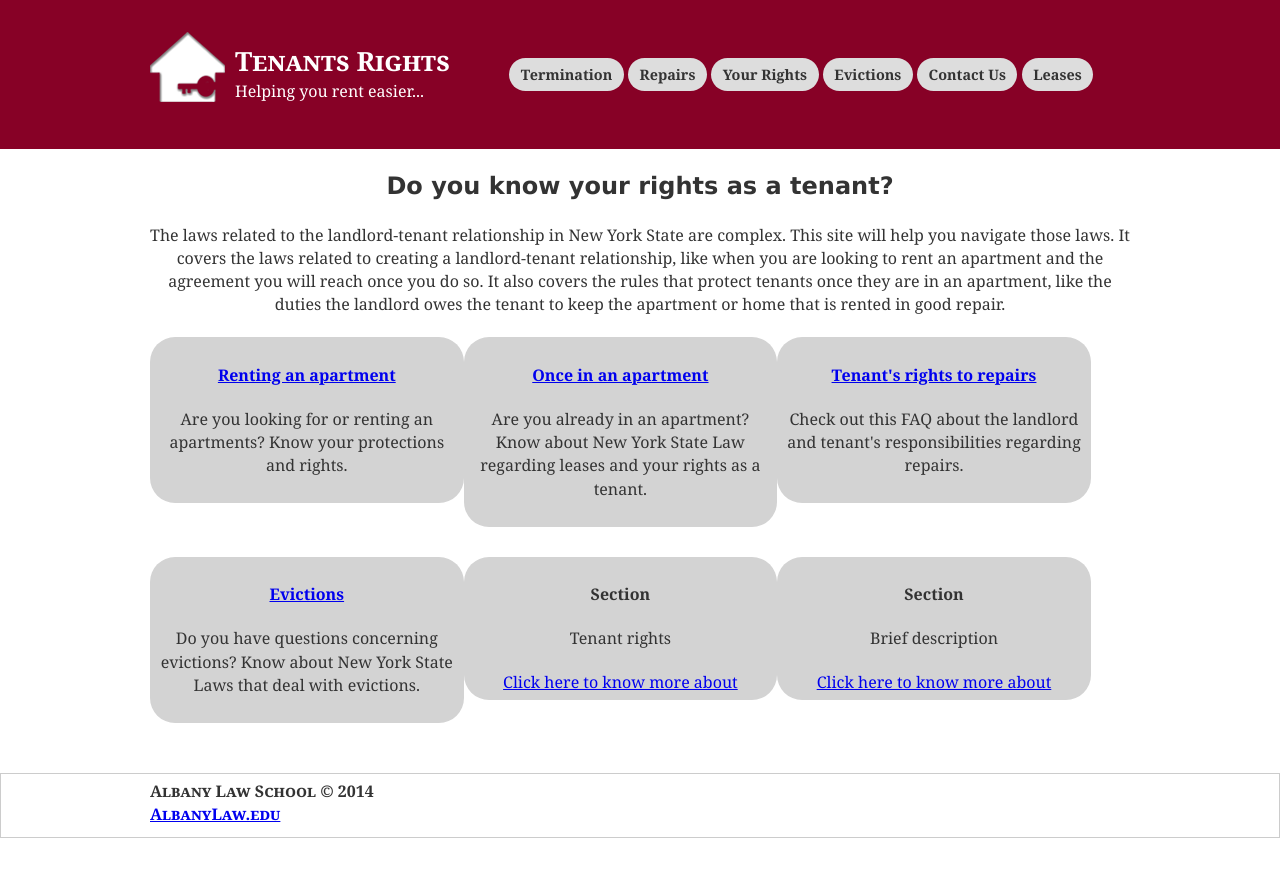
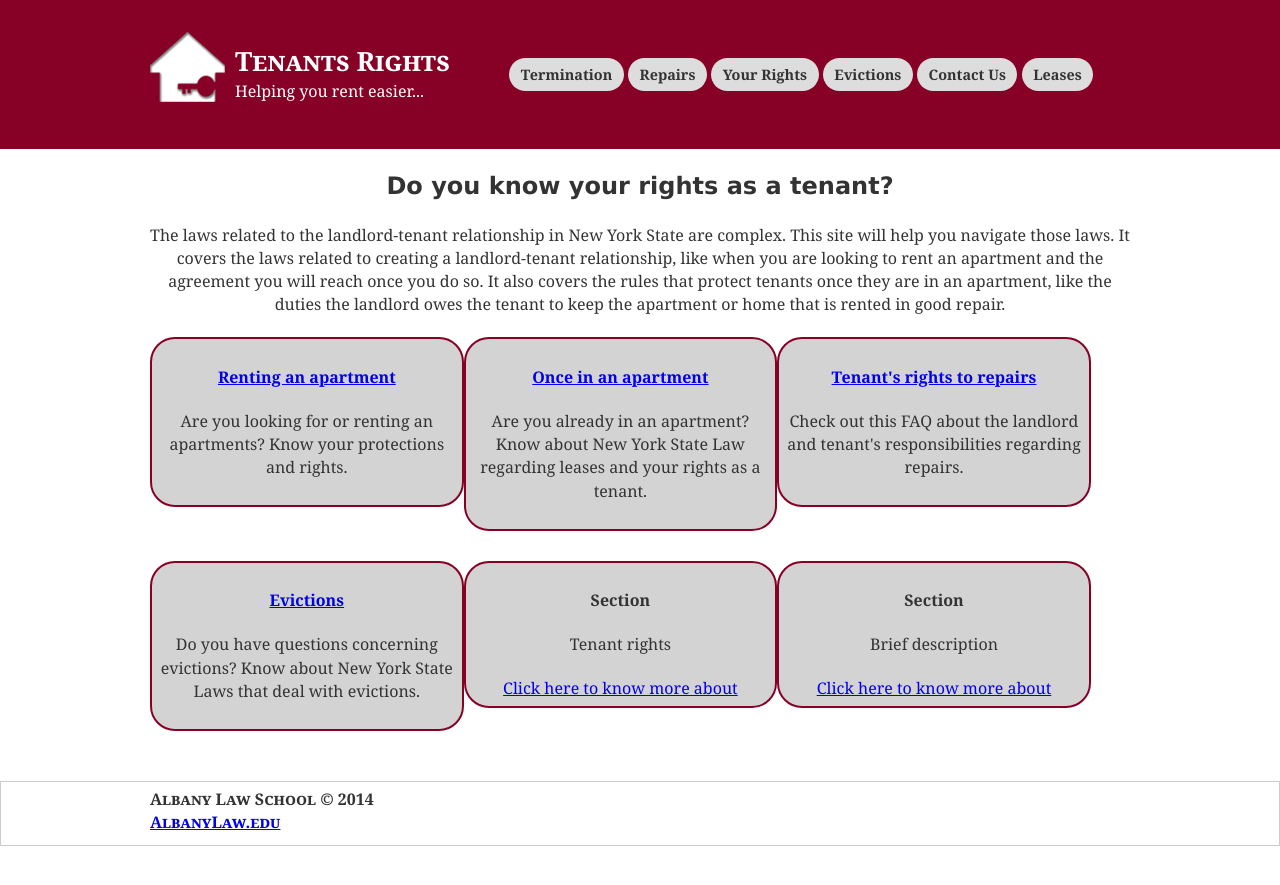
Before and after one commit to iinf362/team5, a Jekyll site: the page built from index.html, in a window 1280 px wide. Shown: the top 885 px of the page. Built offline with Jekyll 4.4.1, drawn with Linux system fonts in a browser that asks for light colours.

Commit message:
added border color to match header

```diff
--- a/css/style.css
+++ b/css/style.css
@@ -288,7 +288,7 @@ p.welcome-text, .welcome-title{
 	float: left;
 	text-align: center;
 	padding: 5px;
-	border: 2px #870126;
+	border: 2px solid #870126;
 	background-color: lightgrey;
 	border-radius: 25px
 }
```
